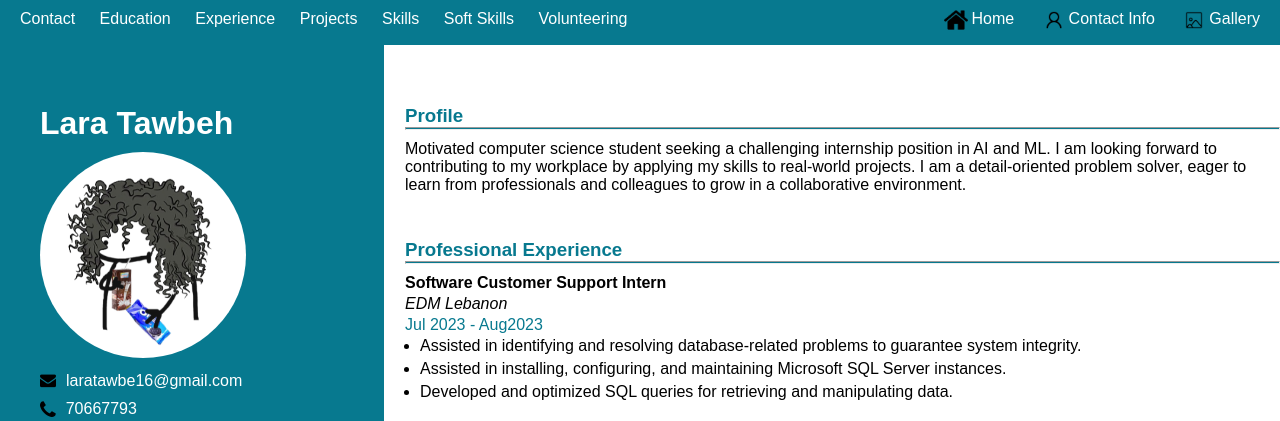
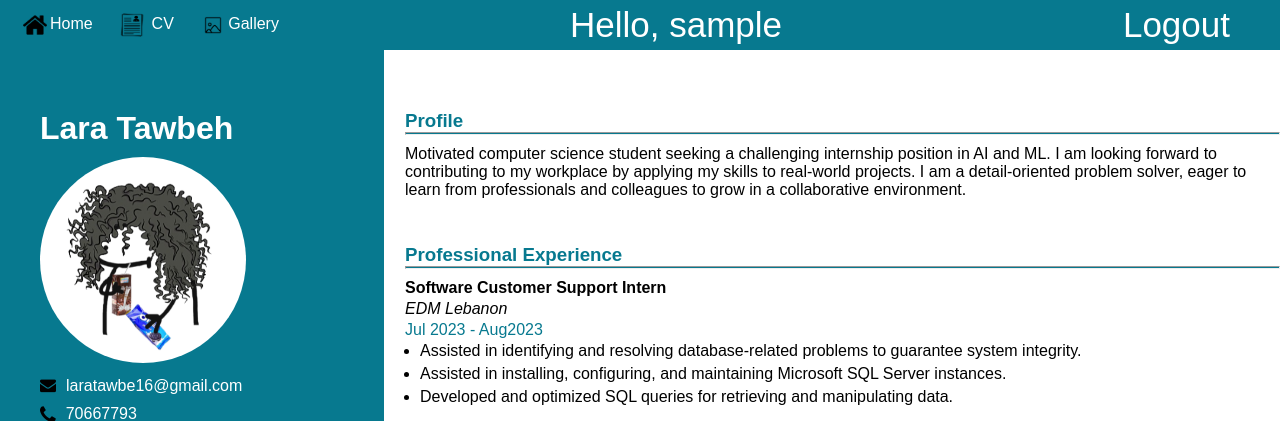
Before and after one commit to laratawbe/portfolio, a PHP site: page /pages/Resume.php in a window 1280 px wide. Shown: the top 421 px of the page. Run offline with PHP 8.4, Linux system fonts and the light colour scheme; the visitor is signed in with stand-in values (Sample User, id 1).

Commit message:
Added a welcome message on ever page + logout button on every page+ made pages not accessible except when a successful login is made

```diff
--- /dev/null
+++ b/resume/css/logout.css
@@ -0,0 +1,32 @@
+#hello-user {
+    display: flex;
+    align-items: center;
+    justify-content: center;
+}
+
+#welcome{
+    position: absolute;
+    left: 570px;
+    font-size: 35px;
+    top: 50%;
+    transform: translateY(-50%)
+}
+#hello-user span {
+    color: white;
+    display: flex;
+    align-items: center;
+    margin-right: 10px;
+}
+
+#hello-user .logout a {
+    color: white;
+    text-decoration: none;
+}
+
+.logout{
+    position: absolute;
+    right: 30px;
+    font-size: 35px;
+    top: 50%;
+    transform: translateY(-50%)
+}
--- a/resume/css/style.css
+++ b/resume/css/style.css
@@ -238,7 +238,7 @@ img
 
 
 .menu{
-    float: right;
+    float: left;
     margin-top: -5px;
 }
 
--- a/resume/pages/Resume.php
+++ b/resume/pages/Resume.php
@@ -1,4 +1,9 @@
-
+<?php
+session_start();
+if (!isset($_SESSION["username"])) {
+  header("location:../index.php");
+}
+?>
 <!DOCTYPE html>
 <html lang="en">
 <head>
@@ -7,39 +12,40 @@
     <title>Lara Tawbeh CV</title>
     <link rel="stylesheet" href="../css/style.css">
     <link rel="stylesheet" href="../css/icons.css">
+    <link rel="stylesheet" href="../css/logout.css">
     <link rel="stylesheet" href="https://cdnjs.cloudflare.com/ajax/libs/font-awesome/4.7.0/css/font-awesome.min.css">
 </head>
 <body>
+<div id="navigation" class="clearfix">
+        <a href="home.php">
+            <i class="ico ico-l home-ico"></i>Home
+        </a>
+        <a href="Resume.php">
+            <i class="ico ico-l resume-ico"></i> CV
+        </a>
+        <a href="gallery.php">
+            <i class="ico ico-l gallery-ico"></i>Gallery
+        </a>
 
-        <div id="navigation" class="clearfix">
-
-            <a href="#general-div">Contact</a>
-            <a href="#education-div">Education</a>
-            <a href="#experience-div">Experience</a>
-            <a href="#projects-div">Projects</a>
-            <a href="#technicalskills-div">Skills</a>
-            <a href="#softskills-div">Soft Skills</a>
-            <a href="#volunterring-div">Volunteering</a>
+        <div id="hello-user">
+             <?php
+                 echo '<span id="welcome">' . (isset($_SESSION['username']) ? 'Hello, ' . $_SESSION['username'] : '') . '</span>';
+                 echo '<span class="logout"><a href="../BE/logout.php" class="anchor">Logout</a></span>';
+            ?>
+        </div>
 
 
-            <div class="menu">
-                <a href="home.php">
-                    <li><i class="ico ico-l home-ico"></i>Home</li>
-                </a>
-                <a href="ContactInfo.php">
-                    <li><i class="ico ico-l user-ico"></i>Contact Info</li>
-                </a>
-                <a href="gallery.php">
-                    <li><i class="ico ico-l gallery-ico"></i>Gallery</li>
-                </a>
+    </div>
 
-            </div>
 
-        </div>
 
     <div id="wrapper-div" class="clearfix">
+
+
         <div id="leftsidebar-div">
+
             <div id="wrapleft-div" class="wrap">
+
                 <div id="general-div" class="wop">
                     <h1 id="name">Lara Tawbeh</h1>
                     <img src="../images/ana.png" alt="Lara Tawbeh photo"/>
```
Also changed, not shown: resume/BE/logout.php (added, +7 -0 lines), resume/css/home.css (+24 -31 lines), resume/json/gallery.json (+9 -6 lines), resume/pages/ContactInfo.php (+21 -0 lines), resume/pages/gallery.php (+15 -0 lines), resume/pages/home.php (+13 -0 lines), resume/images/Image1.png (added), resume/images/Image2.png (added), resume/images/Image4.png (added), resume/images/Image5.jpg (added), resume/images/Image7.jpg (added), resume/images/Image8.png (added), resume/images/image1.jpg (deleted), resume/images/image2.jpg (deleted), 2 more files.
